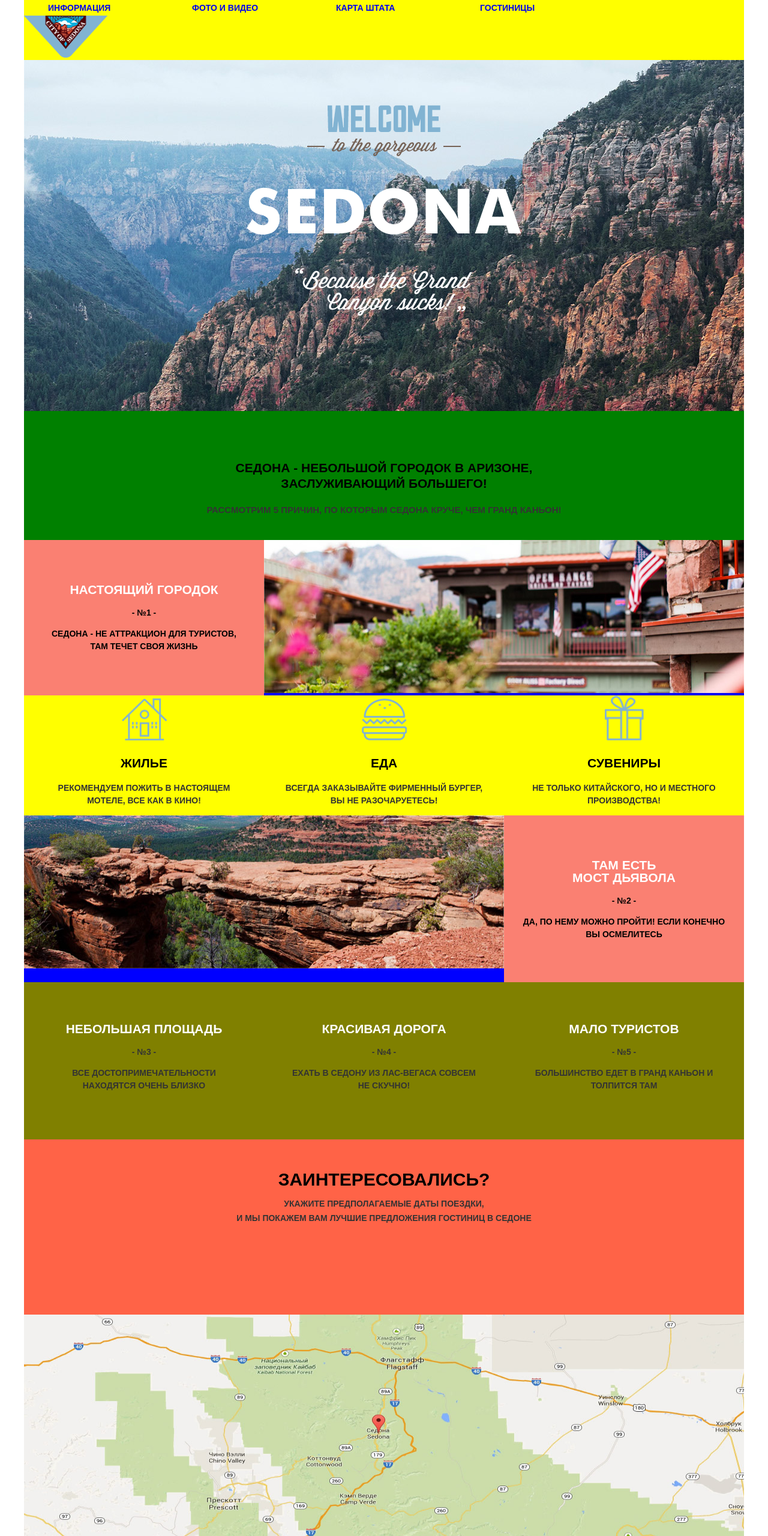
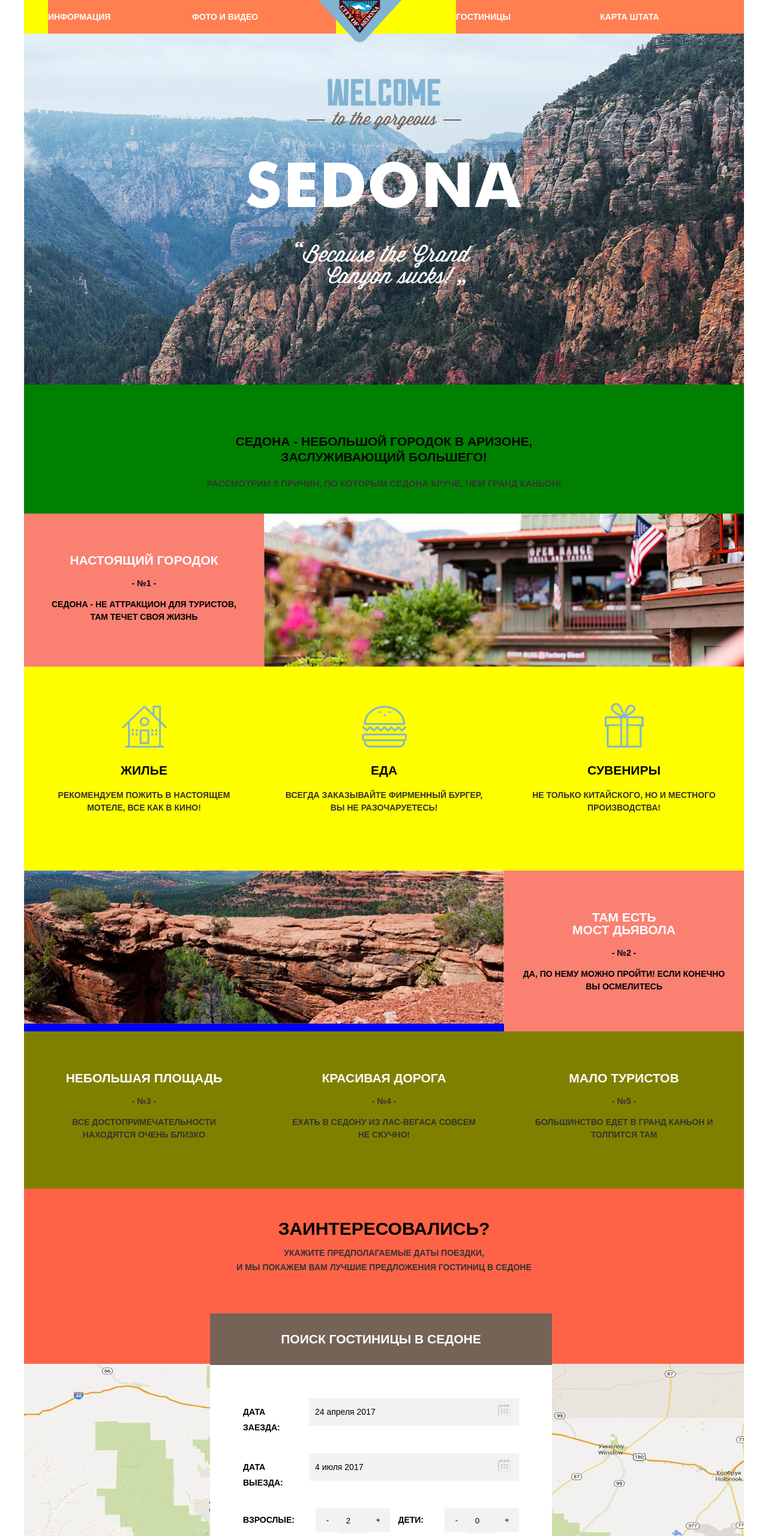
Before and after one commit to Gnipa-Nata/333663-sedona, a plain HTML site: page index.html in a window 1280 px wide. Shown: the top 2560 px of the page at 60% size. Drawn offline with Linux system fonts and the light colour scheme.

Commit message:
корректировка разметки 1 стр Седоны
доделала окно popup, сделала декоративные элементы футера, разметила
шапку.

```diff
--- a/css/style.css
+++ b/css/style.css
@@ -4,6 +4,7 @@ body {
 	font-weight: bold;
 	margin: 0;
 	padding: 0;
+	min-width: 1200px;
 }
 
 h1 {
@@ -37,6 +38,11 @@ h3 {
 
 a {
 	text-decoration: none;
+	color: #ffffff;
+}
+
+li {
+	list-style: none;
 }
 
 .wrapper {
@@ -47,22 +53,43 @@ a {
 
 .main-nav ul {
 	font-size: 0;
-
 }
 
 .main-nav li {
-	display: inline-block;
 	font-size: 14px;
 	line-height: 26px;
-	color: #000000;
 	width: 240px;
+	padding-top: 15px;
+	padding-bottom: 15px;
+	background-color: coral;
+}
+
+.main-nav li:nth-child(1),
+ .main-nav li:nth-child(2){
+	float: left;
+}
+
+.main-nav li:nth-child(3),
+.main-nav li:nth-child(4) {
+	float: right;
+}
+
+.logo {
+	position: absolute;
+	left: 530px;
+	top: 0px;
+}
+
+.clearfix::after {
+	content: "";
+	display: table;
+	clear: both;
 }
 
 .picture {
 	background: 0 -50px url("../img/fon-mid.jpg");
 	height: 510px;
 	padding-top: 75px;
-
 }
 
 .picture-text {
@@ -98,16 +125,14 @@ a {
 	font-size: 14px;
 	line-height: 21px;
 	text-align: center;
-	padding-top: 55px;
-	padding-bottom: 55px;
-}
-
-.feature-picture {
-	width: 800px;
+	padding-top: 50px;
+	padding-bottom: 50px;
 }
 
 .tips-wrapper {
 	font-size: 0;
+	margin-top: 60px;
+	margin-bottom: 80px;
 }
 
 .tip {
@@ -135,6 +160,10 @@ a {
 	padding-bottom: 65px;
 }
 
+.booking-wrapper {
+	position: relative;
+}
+
 .booking {
 	background-color: tomato;
 	text-align: center;
@@ -154,9 +183,13 @@ a {
 }
 
 .popup {
-	width: 575px;
-	height: 474px;
-	background-color: coral;
+	width: 570px;
+	height: 480px;
+	background-color: #ffffff;
+	position: absolute;
+	right: 320px;
+	top: 208px;
+	z-index: 1;
 }
 
 .popup-title {
@@ -169,8 +202,83 @@ a {
 	color: #ffffff;
 }
 
+.popup-title p {
+	margin: 0;
+}
+
+.popup-content {
+	padding: 55px;
+}
+
+.popup-content label {
+	font-size: 14px;
+	line-height: 26px;
+	}
+
+.popup-choice {
+	display: flex;
+	margin-bottom: 30px;
+	align-items: baseline;
+}
+
+.popup-choice button {
+	position: absolute;
+	left: 330px;
+	top: 10px;
+	width: 20px;
+	height: 20px;
+	background: url("../img/calendar.png");
+	border: 0;
+}
+
+.data {
+	position: relative;
+}
+
+.data input {
+	width: 330px;
+	background-color: #f2f2f2;
+	border: 0;
+	padding: 10px;
+	margin-left: 15px;
+	font-size: 14px;
+	line-height: 26px;
+}
+
+.popup-guests {
+	display: flex;
+	justify-content: space-between;
+	margin-bottom: 55px;
+}
+
+.guests-adults,
+.guests-children {
+	display: flex;
+	justify-content: space-between;
+	align-items: baseline;
+}
+
+.guests-children label,
+.guests-adults label {
+	margin-right: 35px;
+	}
+
+.number {
+	display: flex;
+}
+
+.number-decrease,
+.number-increase,
+.number input {
+	width: 40px;
+	height: 40px;
+	background-color: #f2f2f2;
+	border: 0;
+	text-align: center;
+}
+
 .found-btn {
-	width: 455px;
+	width: 460px;
 	height: 60px;
 	background-color: #81b3d2;
 	font-size: 21px;
@@ -184,7 +292,7 @@ a {
 	justify-content: space-around;
 	align-items: center;
 	background-color: yellowgreen;
-	color: #000000;
+
 }
 
 .footer-hashtag {
@@ -196,18 +304,17 @@ a {
 	display: inline-block;
 	width: 45px;
 	height: 45px;
-	background-color: blue;
-	border: 1px solid black;
+	background: blue 50% 50% no-repeat;
 }
 
 .social-btn-tw {
-	background: 50% 50% url("../img/tw.png") no-repeat;
+	background-image: url("../img/tw.png");
 }
 
 .social-btn-fb {
-	background: 50% 50% url("../img/fb.png") no-repeat;
+	background-image: url("../img/fb.png");
 }
 
 .social-btn-yt {
-	background: 50% 50% url("../img/yt.png") no-repeat;
+	background-image: url("../img/yt.png");
 }
--- a/index.html
+++ b/index.html
@@ -7,7 +7,7 @@
   </head>
   <body>
     <div class="wrapper"> <!-- Начало блока всего контента -->
-    <header class="main-header"> <!-- Начало шапки сайта -->
+    <header class="main-header clearfix"> <!-- Начало шапки сайта -->
       <nav class="main-nav">
         <ul>
           <li><a href="#">Информация</a></li>
@@ -46,10 +46,8 @@
       	    <p>Седона - не аттракцион для туристов,<br>
       	    там течет своя жизнь</p>
       	  </section>
-      	  <div class="feature-picture">
-            <img src="img/fact1.jpg" width="800" height="255">
-      	  </div>
-        </div> <!-- Конец факта №1 -->
+      	  <img src="img/fact1.jpg" width="800" height="255">
+      	</div> <!-- Конец факта №1 -->
 
       	<section class="tips-wrapper"> <!-- Начало блока советов -->
       	  <article class="tip">
@@ -75,9 +73,7 @@
       	</section> <!-- Конец блока советов -->
 
       	<div class="feature-wrapper"> <!-- Начало факта №2 -->
-      	  <div class="feature-picture">
-            <img src="img/fact2.jpg" width="800" height="255">
-      	  </div>
+          <img src="img/fact2.jpg" width="800" height="255">
       	  <section class="feature-fact">
       	    <h2>Там есть<br>
       	    мост дьявола</h2>
@@ -111,6 +107,7 @@
       	  </section>
       	</section>  <!-- Конец фактов №3,4,5 -->
 
+        <div class="booking-wrapper">
       	<section class="booking">
       	  <span class="booking-title">Заинтересовались?</span>
       	  <p class="booking-text">Укажите предполагаемые даты поездки,<br>
@@ -130,7 +127,7 @@
       		    <div class="popup-choice">
                 <label for="date-from">Дата заезда:</label>
       			    <div class="data">
-      			      <input id="date-from" value="24 апреля 2016">
+      			      <input id="date-from" value="24 апреля 2017">
 				          <button class="calendar"></button>
       			    </div>
               </div>
@@ -138,7 +135,7 @@
       		    <div class="popup-choice">
       		  	  <label for="date-out">Дата выезда:</label>
       			    <div class="data">
-      			      <input id="date-out" value="4 июля 2016">
+      			      <input id="date-out" value="4 июля 2017">
 				          <button class="calendar"></button>
       			    </div>
       		    </div>
@@ -146,7 +143,7 @@
       		    <div class="popup-guests">
       		      <div class="guests-adults">
       		    	  <label for="adults">Взрослые:</label>
-      		    	  <div class="adults-number">
+      		    	  <div class="number">
       		    	    <button class="number-decrease">-</button>
       		    	    <input type="number" id="adults" name="adults" value="2" min="1">
       		    	    <button class="number-increase">+</button>
@@ -154,7 +151,7 @@
       		      </div>
       		      <div class="guests-children">
       		    	  <label for="children">Дети:</label>
-      		    	  <div class="children-number">
+      		    	  <div class="number">
       		    	    <button class="number-decrease">-</button>
       		    	    <input type="number" id="children" name="children" value="0" min="0">
       		    	    <button class="number-increase">+</button>
@@ -168,6 +165,7 @@
             </form>
       		</div>
       	</section> <!-- Конец окна popup -->
+        </div>
 
       </section> <!-- Конец средней части контента -->
     </section> <!-- Конец контента -->
@@ -178,9 +176,9 @@
     	</section>
 
     	<section class="footer-social">
-    	  <a class="social-btn social-btn-tw" href="#">1</a>
-        <a class="social-btn social-btn-fb" href="#">2</a>
-        <a class="social-btn social-btn-yt" href="#">3</a>
+    	  <a class="social-btn social-btn-tw" href="#"></a>
+        <a class="social-btn social-btn-fb" href="#"></a>
+        <a class="social-btn social-btn-yt" href="#"></a>
     	</section>
 
     	<section class="footer-copyright">
```
